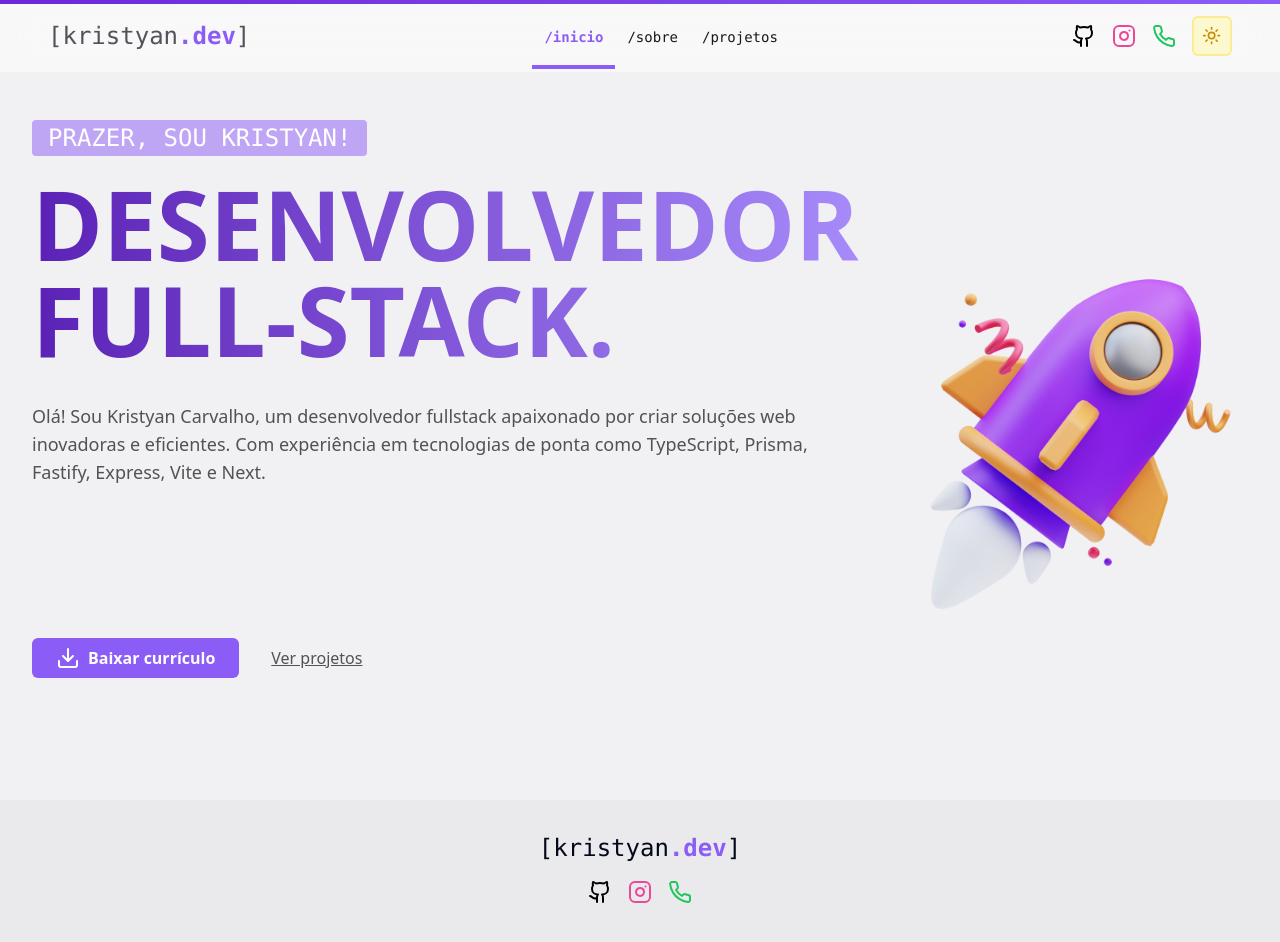
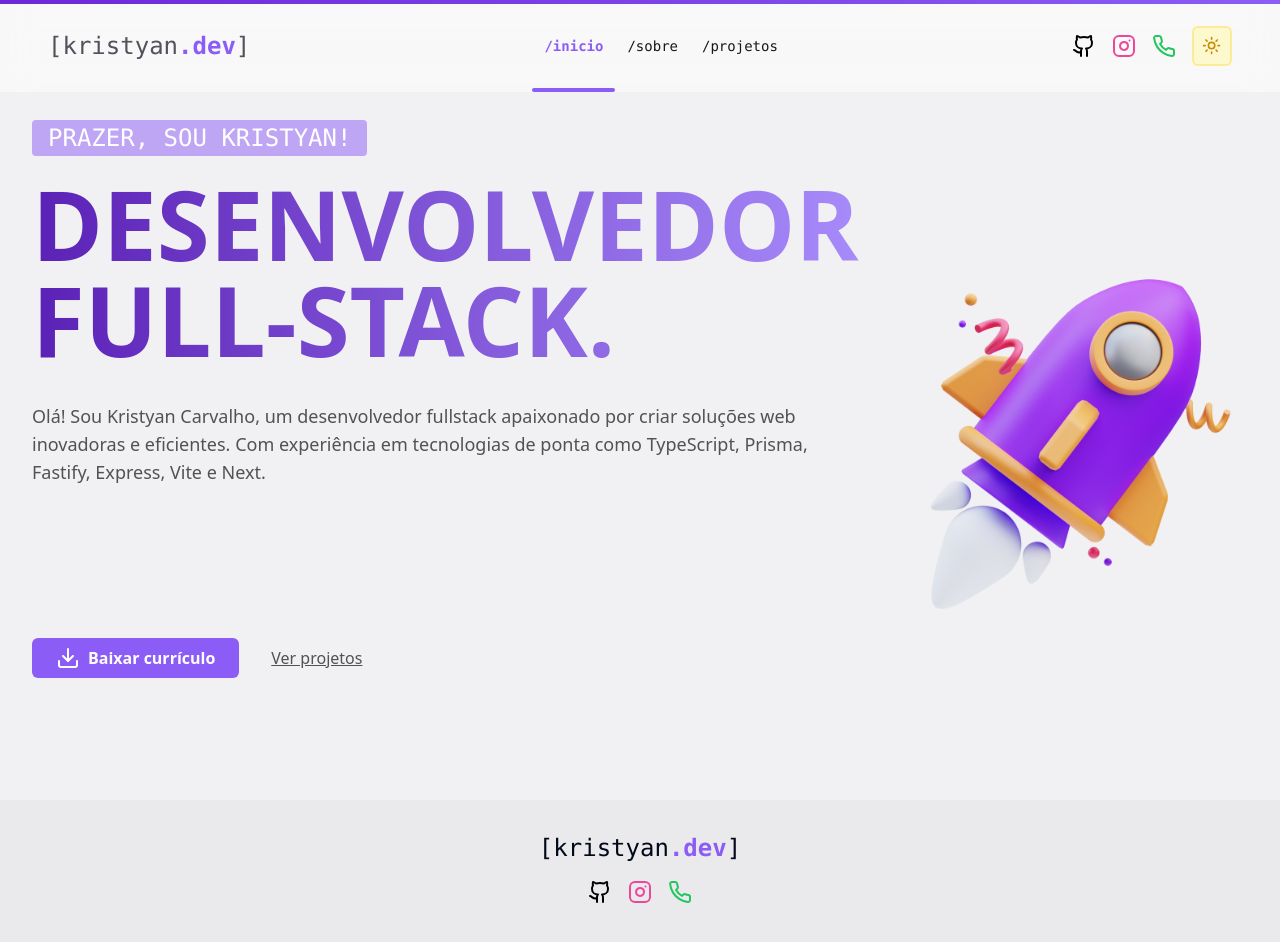
Before and after one commit to kristyancarvalho/portfolio, a React (Vite) app: page / in a window 1280 px wide. Shown: the top 942 px of the page. Built offline with nearby package versions, Linux system fonts and the light colour scheme.

Commit message:
added: tab animation on navigation bar.

```diff
--- a/src/components/navigation.tsx
+++ b/src/components/navigation.tsx
@@ -1,4 +1,4 @@
-import { useState } from 'react';
+import { useState, useRef, useEffect } from 'react';
 import { Link, useLocation } from 'react-router-dom';
 import { Logo } from './logo';
 import { Button } from "@/components/ui/button";
@@ -23,10 +23,25 @@ export function NavigationBar({ theme, toggleTheme }: NavigationBarProps) {
   const { scrollYProgress } = useScroll();
   const { pathname } = useLocation();
   const [isSheetOpen, setIsSheetOpen] = useState(false);
+  const [activeTabLeft, setActiveTabLeft] = useState(0);
+  const [activeTabWidth, setActiveTabWidth] = useState(0);
+  const tabRefs = useRef<(HTMLAnchorElement | null)[]>([]);
 
   const handleLinkClick = () => {
     setIsSheetOpen(false);
   };
+
+  useEffect(() => {
+    const activeTab = tabRefs.current.find(
+      (tab) => tab?.getAttribute('href') === pathname
+    );
+    if (activeTab) {
+      setActiveTabLeft(activeTab.offsetLeft);
+      setActiveTabWidth(activeTab.offsetWidth);
+    } else {
+      console.log('No active tab found');
+    }
+  }, [pathname]);
 
   return (
     <nav className={`flex backdrop-blur-lg lg:px-4 py-4 z-10 fixed top-0 w-full transition-colors ${
@@ -34,22 +49,36 @@ export function NavigationBar({ theme, toggleTheme }: NavigationBarProps) {
     }`}>
       <div className="container mx-auto flex justify-between items-center">
         <Logo theme={theme} />
-        <div className="hidden sm:block">
-          {navigationArray.map(({ title, link }) => (
-            <Link key={link} to={link}>
-              <code
-                className={`${
+        <div className="hidden sm:block relative">
+          {navigationArray.map(({ title, link }, index) => (
+            <Link
+              key={link}
+              to={link}
+              ref={(el) => (tabRefs.current[index] = el)}
+              className={`relative inline-block ${
                 pathname === link
-                    ? 'text-violet-500 border-b-4 border-violet-500 font-extrabold'
+                  ? 'text-violet-500 font-extrabold'
                   : theme === 'dark'
                     ? 'text-gray-200/80 hover:text-white'
                     : 'text-zinc-900 hover:text-black'
-                } text-sm py-5 px-3 hover: transition duration-300 ease-in-out`}
+              } text-sm py-5 px-3 transition duration-300 ease-in-out`}
             >
-                {title}
-              </code>
+              <code>{title}</code>
             </Link>
           ))}
+          <motion.div
+            className="absolute -bottom-4 h-1 rounded-full bg-violet-500"
+            initial={false}
+            animate={{
+              left: activeTabLeft,
+              width: activeTabWidth,
+            }}
+            transition={{
+              type: "spring",
+              stiffness: 500,
+              damping: 30
+            }}
+          />
         </div>
         <div className="hidden sm:flex items-center gap-4">
           <SocialMedia theme={theme} />
```
Lines whose indentation alone changed are shown as unchanged.
